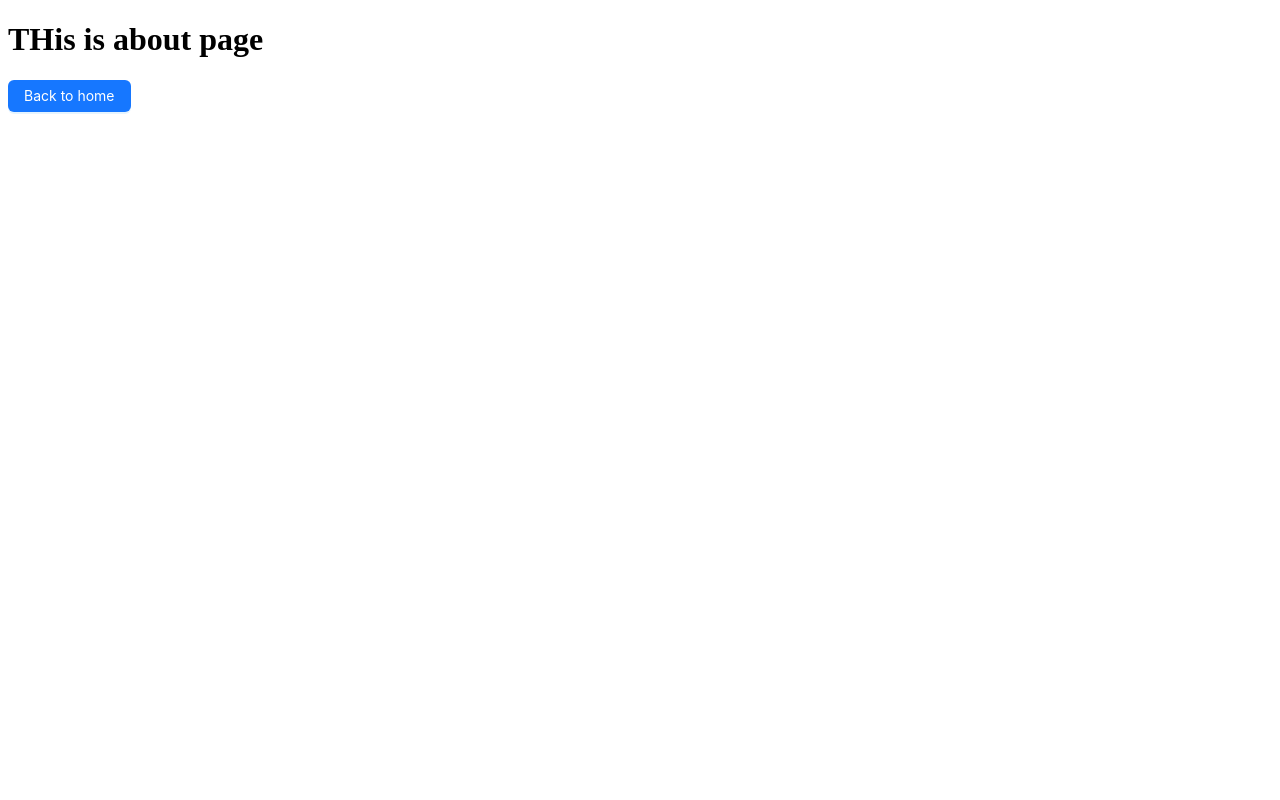
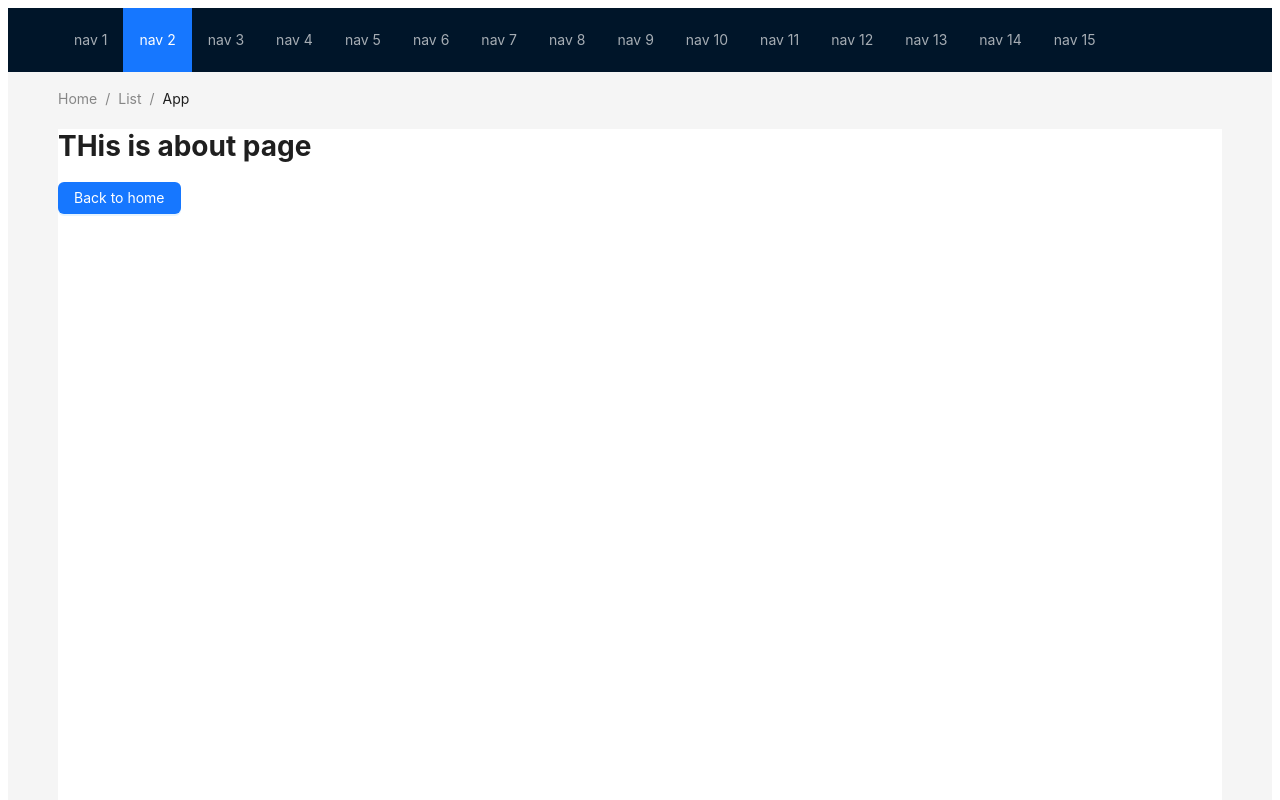
Before and after one commit to saadi001/exploring-nextjs, a Next.js app: page /about in a window 1280 px wide. Shown: the top 800 px of the page. Built offline with nearby package versions, Linux system fonts and the light colour scheme.

Commit message:
simple layout explored

```diff
--- /dev/null
+++ b/components/layout/RootLayout.js
@@ -0,0 +1,46 @@
+import { Breadcrumb, Layout, Menu, theme } from "antd";
+const { Header, Content, Footer } = Layout;
+
+const RootLayout = ({ children }) => {
+  const {
+    token: { colorBgContainer },
+  } = theme.useToken();
+
+  return (
+    <Layout className="layout">
+      <Header style={{ display: "flex", alignItems: "center" }}>
+        <div className="demo-logo" />
+        <Menu
+          theme="dark"
+          mode="horizontal"
+          defaultSelectedKeys={["2"]}
+          items={new Array(15).fill(null).map((_, index) => {
+            const key = index + 1;
+            return {
+              key,
+              label: `nav ${key}`,
+            };
+          })}
+        />
+      </Header>
+      <Content style={{ padding: "0 50px" }}>
+        <Breadcrumb style={{ margin: "16px 0" }}>
+          <Breadcrumb.Item>Home</Breadcrumb.Item>
+          <Breadcrumb.Item>List</Breadcrumb.Item>
+          <Breadcrumb.Item>App</Breadcrumb.Item>
+        </Breadcrumb>
+        <div
+          className="site-layout-content"
+          style={{ background: colorBgContainer, height: "100vh" }}
+        >
+          {children}
+        </div>
+      </Content>
+      <Footer style={{ textAlign: "center" }}>
+        Ant Design ©2023 Created by Ant UED
+      </Footer>
+    </Layout>
+  );
+};
+
+export default RootLayout;
--- a/src/pages/_app.js
+++ b/src/pages/_app.js
@@ -1,5 +1,8 @@
-import '@/styles/globals.css'
+import "@/styles/globals.css";
 
-export default function App({ Component, pageProps }) {
-  return <Component {...pageProps} />
+export default function MyApp({ Component, pageProps }) {
+  // Use the layout defined at the page level, if available
+  const getLayout = Component.getLayout || ((page) => page);
+
+  return getLayout(<Component {...pageProps} />);
 }
--- a/src/pages/about.js
+++ b/src/pages/about.js
@@ -1,6 +1,7 @@
 import { Button } from 'antd';
 import Link from 'next/link';
 import React from 'react';
+import RootLayout from '../../components/layout/rootLayout';
 
 const AboutPage = () => {
     return (
@@ -14,3 +15,11 @@ const AboutPage = () => {
 };
 
 export default AboutPage;
+
+AboutPage.getLayout = function getLayout(page){
+    return (
+        <RootLayout>
+            {page}
+        </RootLayout>
+    )
+}
```
Also changed, not shown: src/pages/index.js (+10 -1 lines).
